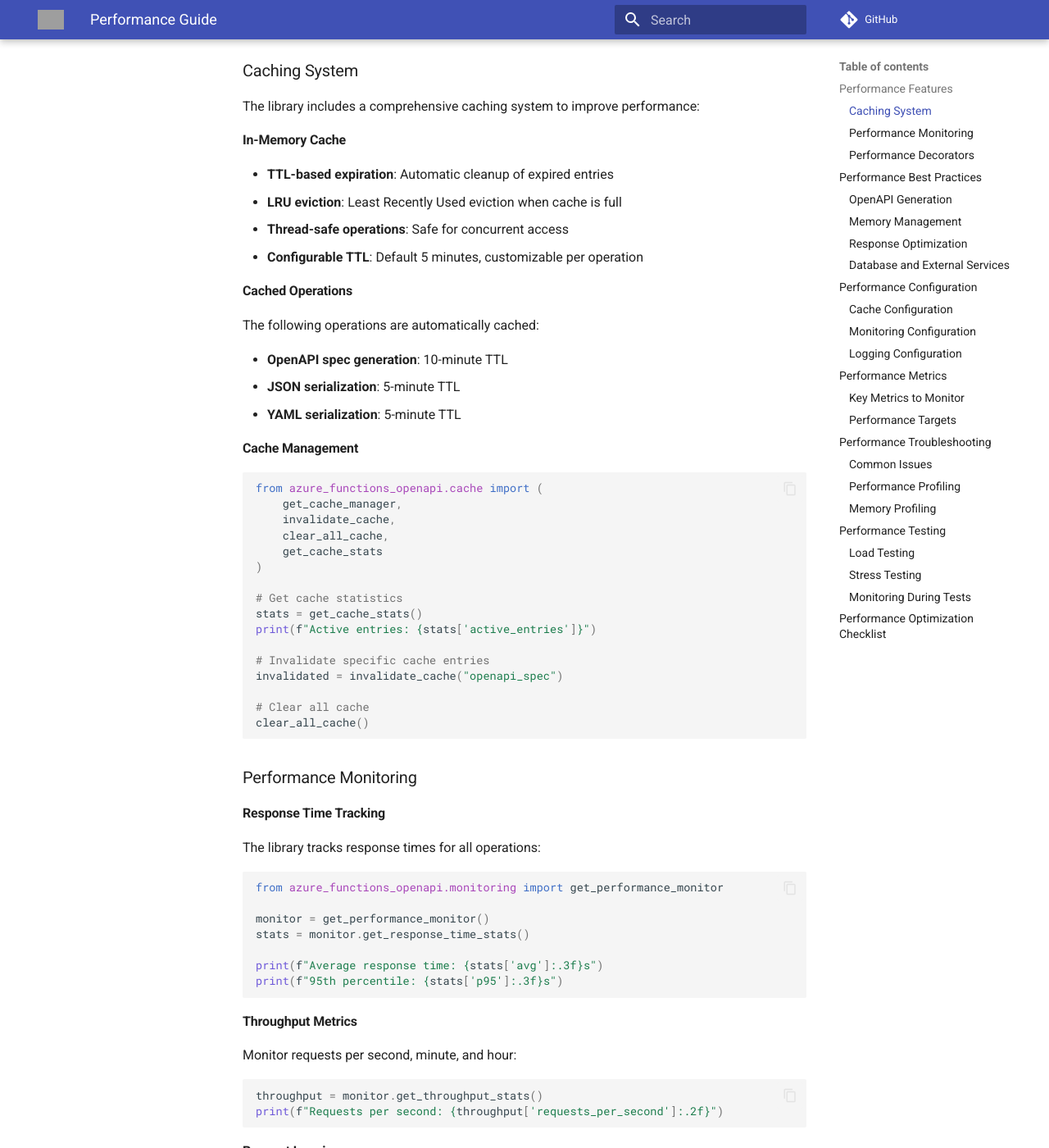
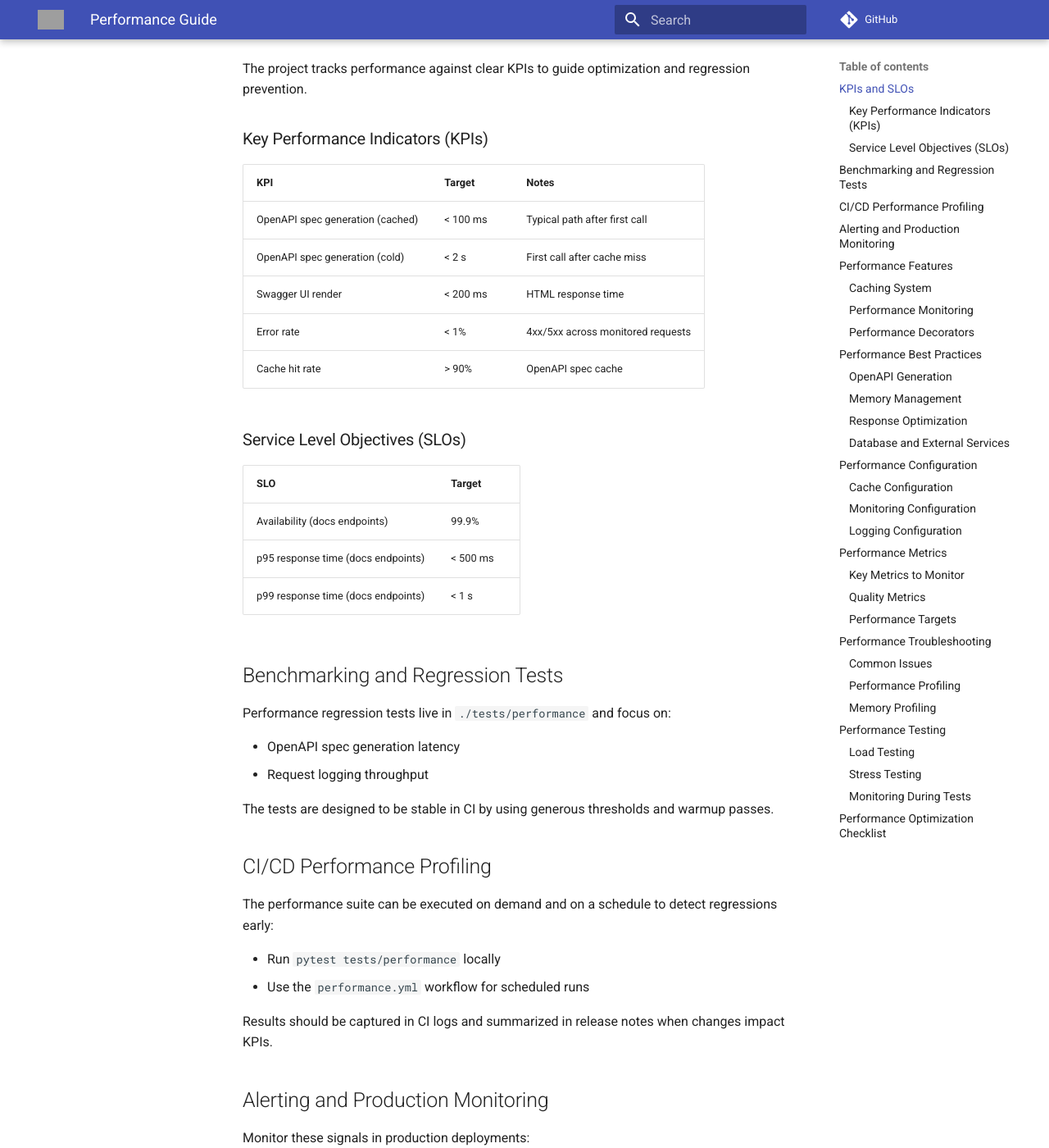
Before and after one commit to yeongseon/azure-functions-openapi, an MkDocs documentation site: the page built from docs/PERFORMANCE.md, in a window 1280 px wide and 1400 px high, scrolled down 299 px. Shown: the whole window at 82% size. Built offline with MkDocs 1.6.1 and Material for MkDocs 9.7.7, drawn with Linux system fonts in a browser that asks for light colours; comment, search, counter and statistics services are not loaded; some of the changed text lies outside the part shown; grey boxes are pictures that could not be loaded.

Commit message:
chore: add performance monitoring and regression testing (#69)
* chore: add performance monitoring and regression testing

* docs: clarify performance test scope

---------

Co-authored-by: yeongseon <yeongsoen.choe@gmail.com>

```diff
--- a/docs/PERFORMANCE.md
+++ b/docs/PERFORMANCE.md
@@ -1,6 +1,64 @@
 # Performance Guide
 
 This document covers performance optimization features and best practices for Azure Functions OpenAPI.
+
+## KPIs and SLOs
+
+The project tracks performance against clear KPIs to guide optimization and regression prevention.
+
+### Key Performance Indicators (KPIs)
+
+| KPI | Target | Notes |
+| --- | --- | --- |
+| OpenAPI spec generation (cached) | < 100 ms | Typical path after first call |
+| OpenAPI spec generation (cold) | < 2 s | First call after cache miss |
+| Swagger UI render | < 200 ms | HTML response time |
+| Error rate | < 1% | 4xx/5xx across monitored requests |
+| Cache hit rate | > 90% | OpenAPI spec cache |
+
+### Service Level Objectives (SLOs)
+
+| SLO | Target |
+| --- | --- |
+| Availability (docs endpoints) | 99.9% |
+| p95 response time (docs endpoints) | < 500 ms |
+| p99 response time (docs endpoints) | < 1 s |
+
+## Benchmarking and Regression Tests
+
+Performance regression tests live in `./tests/performance` and focus on:
+
+- OpenAPI spec generation latency
+- Request logging throughput
+
+The tests are designed to be stable in CI by using generous thresholds and warmup passes.
+
+## CI/CD Performance Profiling
+
+The performance suite can be executed on demand and on a schedule to detect regressions early:
+
+- Run `pytest tests/performance` locally
+- Use the `performance.yml` workflow for scheduled runs
+
+Results should be captured in CI logs and summarized in release notes when changes impact KPIs.
+
+## Alerting and Production Monitoring
+
+Monitor these signals in production deployments:
+
+- Response time (p95, p99)
+- Error rate (4xx/5xx)
+- Cache hit rate
+- Memory usage (RSS, working set)
+- CPU utilization
+
+Recommended alert thresholds:
+
+- p95 response time > 500 ms for 10 minutes
+- Error rate > 1% for 10 minutes
+- Cache hit rate < 85% for 30 minutes
+- Memory usage > 80% of available limit
+- CPU usage > 85% for 15 minutes
 
 ## Performance Features
 
@@ -192,6 +250,17 @@ logger.setLevel(logging.DEBUG)
    - Cache size
    - Cache evictions
 
+### Quality Metrics
+
+Track code quality alongside performance to prevent regressions:
+
+- **Static analysis**: Ruff (lint), Mypy (type check)
+- **Security checks**: Bandit
+- **Test coverage**: Pytest + coverage (target 85%+)
+- **Complexity/maintainability**: prefer small functions and clear interfaces
+
+Suggested reporting cadence: every release and any significant performance change.
+
 ### Performance Targets
 
 Recommended performance targets:
--- a/pyproject.toml
+++ b/pyproject.toml
@@ -99,7 +99,7 @@ azure-functions-openapi = "azure_functions_openapi.cli:main"
 # ---------------------------------------------
 [tool.black]
 line-length = 100
-target-version = ["py310", "py311", "py312", "py313", "py314"]
+target-version = ["py310", "py311", "py312", "py313"]
 
 # ---------------------------------------------
 # 🔍 Linting - Ruff
```
Also changed, not shown: 2 other files.
